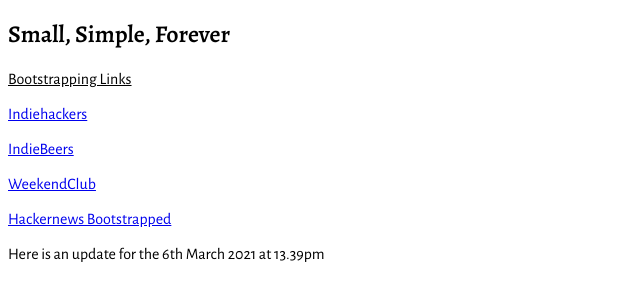
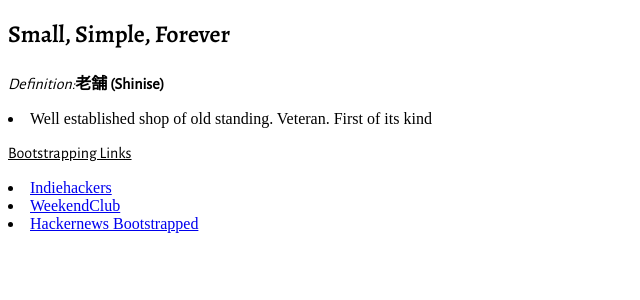
Before and after one commit to daneyh/shinise.io, a plain HTML site: page index.html in a window 1280 px wide. Shown: the part 52-352 px from the top of the page, without its empty margins (0-640 px from the left). Drawn offline with nearby package versions, Linux system fonts and the light colour scheme.

Commit message:
add new index html file

```diff
--- a/index.html
+++ b/index.html
@@ -9,20 +9,17 @@
 
 <h2>Small, Simple, Forever</h2>
 
-<p></p>
+
+<p><i>Definition:</i><b>老舗 (Shinise)</b>
+
+<li>Well established shop of old standing. Veteran. First of its kind</li></p>
 
 <p><u>Bootstrapping Links</u></p>
 
-<p><a href="https://www.indiehackers.com/">Indiehackers</a></p>
+<li><a href="https://www.indiehackers.com/">Indiehackers</a></li>
+<li><a href="https://weekendclub.co/">WeekendClub</a></li>
+<li><a href="https://www.google.com/search?hl=en&amp;q=site%3Anews.ycombinator.com%20bootstrapped">Hackernews Bootstrapped</a></li>
 
-<p><a href="https://www.indiebeers.co/">IndieBeers</a></p>
 
-<p><a href="https://weekendclub.co/">WeekendClub</a></p>
-
-<p><a href="https://www.google.com/search?hl=en&amp;q=site%3Anews.ycombinator.com%20bootstrapped">Hackernews Bootstrapped</a></p>
-
-<p>Here is an update for the 6th March 2021 at 13.39pm</p>
-
-<p></p>
 </body>
 </html>
```
